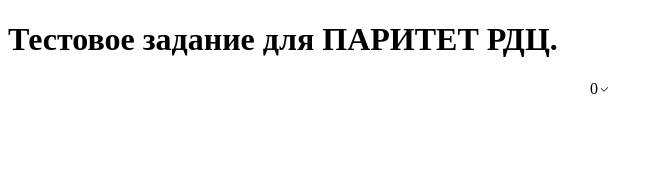
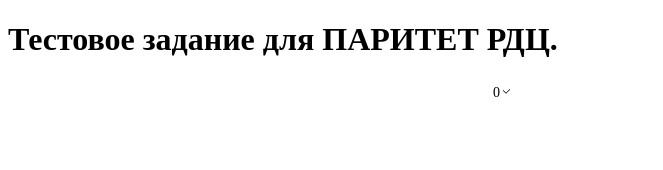
Before and after one commit to voltenko/paritet-test-work, a Vue app: page / in a window 1280 px wide. Shown: the top 170 px of the page, without its empty margins (0-663 px from the left). Built offline with nearby package versions, Linux system fonts and the light colour scheme.

Commit message:
Close control in work

```diff
--- a/src/App.vue
+++ b/src/App.vue
@@ -15,7 +15,10 @@
 </script>
 
 <style lang="sass">
+    html, body, #app
+        height: 100%
+
     .container
-        width: 100px
+        width: 300px
         margin: 0 auto
 </style>
--- a/src/components/control/Control.vue
+++ b/src/components/control/Control.vue
@@ -1,15 +1,15 @@
 <template lang="pug">
-    .control
+    .control(v-click-outside="close")
         closed-control(
             v-if="!isOpen"
             @open="isOpen = true"
+            :value="currentValue"
         )
 
         opened-control(
             v-else
+            @save="save($event)"
         )
-
-
 </template>
 
 <script>
@@ -24,21 +24,36 @@
         data() {
             return {
                 isOpen: false,
+                currentValue: 0
             }
         },
 
         props: {
             open: {type: Boolean, default: false},
+            value: {type: Number, default: 0}
+        },
+
+        watch: {
+            value(val) {
+                this.currentValue = val;
+            },
         },
 
         methods: {
+            close() {
+                this.isOpen = false;
+            },
+            save(event) {
+                this.currentValue = event;
+                this.close();
+            }
+        },
 
-        }
+        mounted() {
+            this.currentValue = this.value;
+        },
     }
 </script>
 
 <style lang="sass" scoped>
-    .control
-
-
 </style>
--- a/src/components/control/components/ClosedControl.vue
+++ b/src/components/control/components/ClosedControl.vue
@@ -19,6 +19,10 @@
         display: flex
         align-items: center
 
+    .number
+        padding: 5px 0 0 3px
+        font-size: 14px
+
     .open-button
         border: none
         height: 7px
@@ -26,4 +30,7 @@
         background: #fff url("../../../assets/icons/arrow.svg") no-repeat center
         background-size: cover
         transform: rotate(90deg)
+        cursor: pointer
+        &:focus
+            outline: none
 </style>
--- a/src/components/control/components/OpenedControl.vue
+++ b/src/components/control/components/OpenedControl.vue
@@ -1,13 +1,99 @@
 <template lang="pug">
+    .open-control
+        input.input(
+            ref="input"
+            v-model="currentValue"
+            @keydown.enter="save"
+            @keydown.tab="save"
+        )
 
+        .buttons
+            button.button.increment-button(@click="increment")
+            button.button.decrement-button(@click="decrement")
 </template>
 
 <script>
     export default {
-        name: "OpenedControl"
+        name: "OpenedControl",
+
+        data() {
+            return {
+                currentValue: 0
+            }
+        },
+
+        props: {
+            value: {type: Number, default: 0}
+        },
+
+        watch: {
+            value(val) {
+                this.currentValue = val;
+            },
+            currentValue(newVal, oldVal) {
+                if (/\D/.test(newVal)) this.currentValue = oldVal;
+            }
+        },
+
+        mounted() {
+            this.$refs.input.focus();
+            this.currentValue = this.value;
+        },
+
+        methods: {
+            increment() {
+                this.$refs.input.focus();
+                this.currentValue++;
+            },
+            decrement() {
+                this.$refs.input.focus();
+                this.currentValue--;
+            },
+            save() {
+                this.$emit('save', +this.currentValue);
+            }
+        },
     }
 </script>
 
 <style lang="sass" scoped>
+    .open-control
+        padding: 3px
+        width: 150px
+        display: flex
+        align-items: center
+        border: 1px solid black
+
+    .input
+        width: 140px
+        height: 10px
+        border: none
+        outline: none
+        margin-top: 2px
+        font-size: 13px
+
+    .buttons
+        display: flex
+        flex-direction: column
+
+    .button
+        border: none
+        height: 7px
+        width: 7px
+        background: #fff url("../../../assets/icons/arrow.svg") no-repeat
+        background-size: 7px
+        padding: 0
+        margin-left: 2px
+        cursor: pointer
+
+        &:focus
+            outline: none
+
+    .increment-button
+        transform: rotate(-90deg)
+
+    .decrement-button
+        margin-top: 2px
+        transform: rotate(90deg)
 
 </style>
--- a/src/main.js
+++ b/src/main.js
@@ -2,9 +2,19 @@
 import App from './App.vue'
 import store from './store'
 
-Vue.config.productionTip = false
+Vue.config.productionTip = false;
+
+Vue.directive('click-outside', {
+  bind(el, binding) {
+    el.addEventListener('click', e => e.stopPropagation());
+    document.body.addEventListener('click', binding.value);
+  },
+  unbind(el, binding) {
+    document.body.removeEventListener('click', binding.value);
+  }
+});
 
 new Vue({
   store,
   render: h => h(App)
-}).$mount('#app')
+}).$mount('#app');
```
